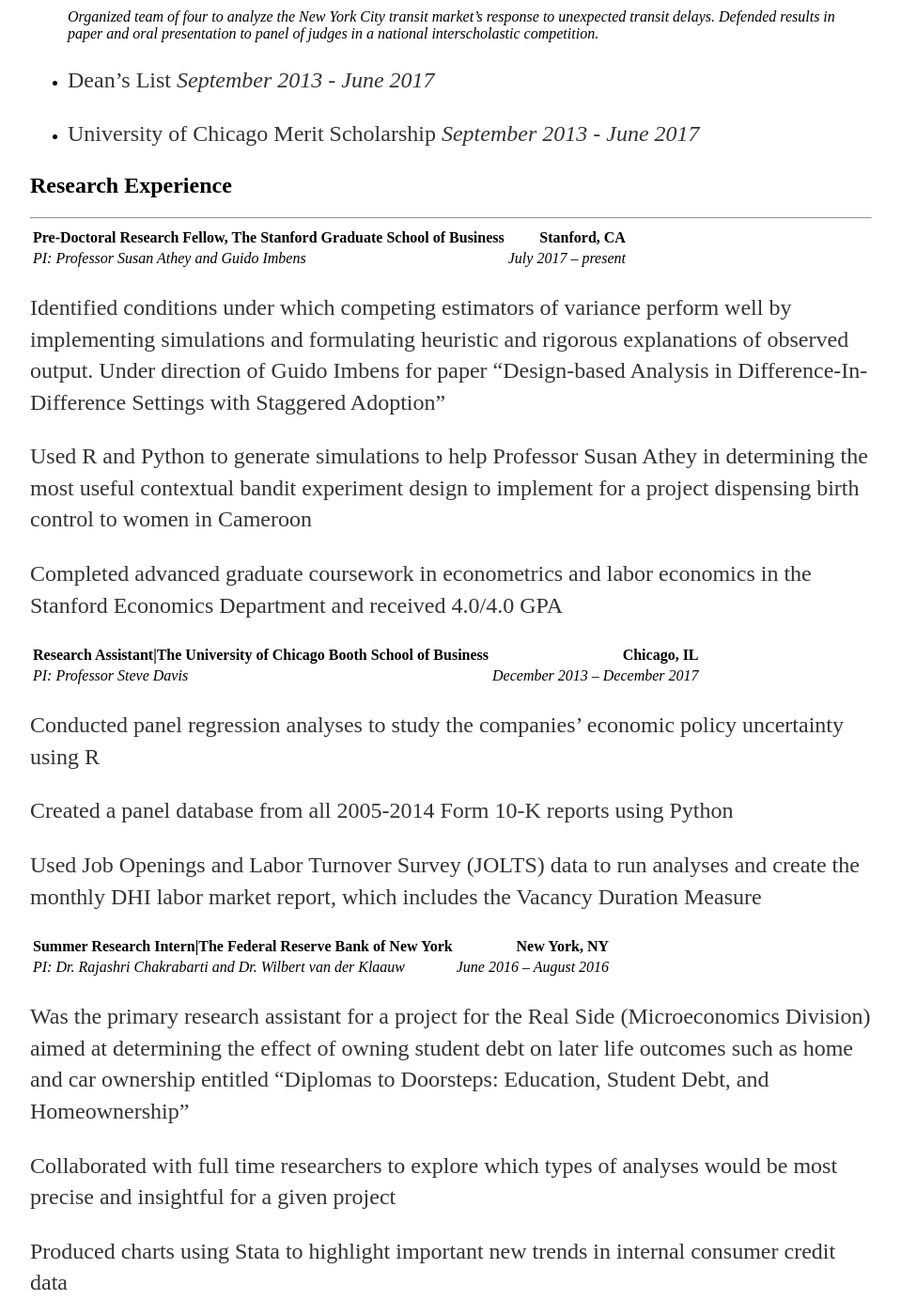
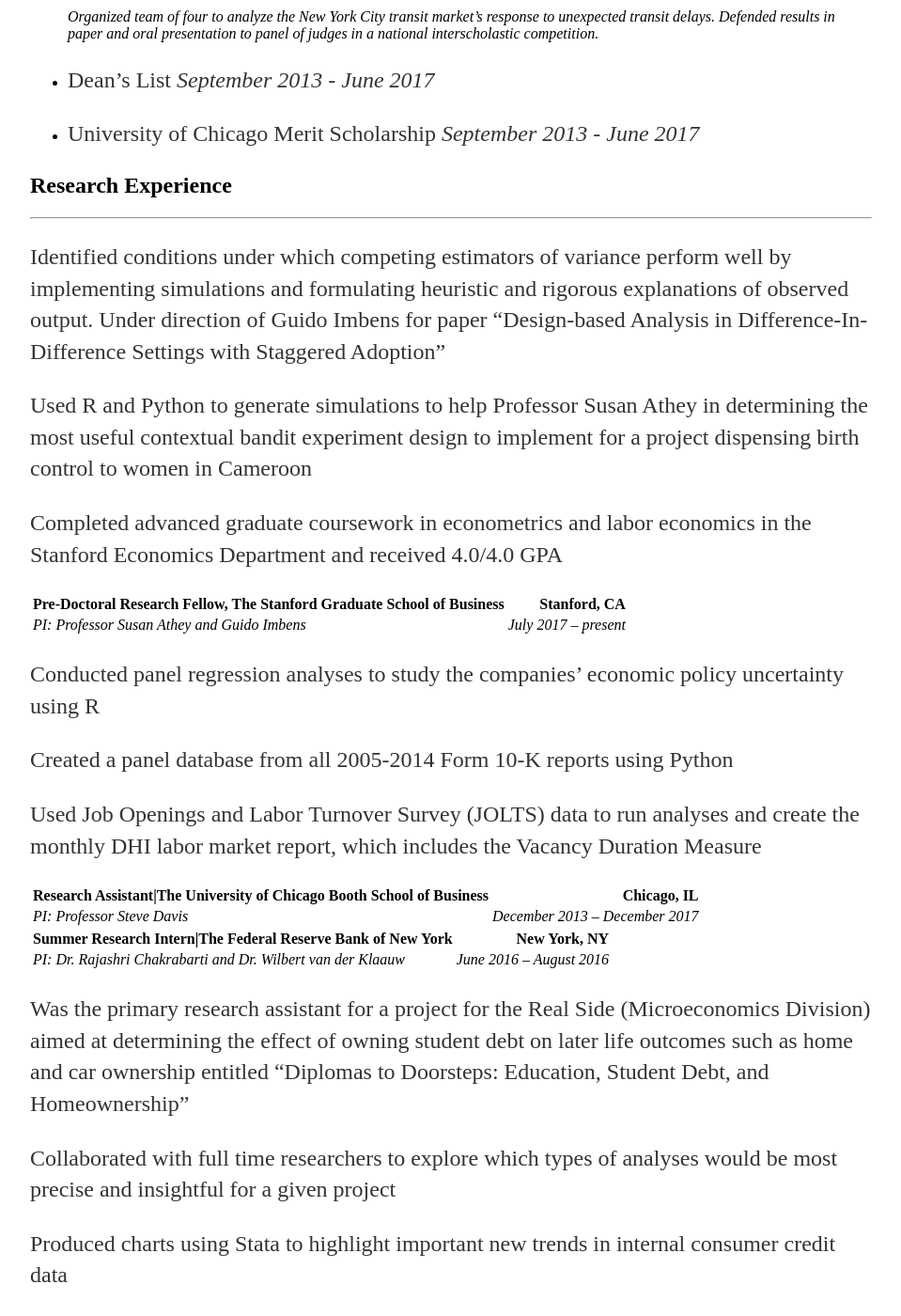
Before and after one commit to lcurrier/lcurrier.github.io, a Jekyll site: the page built from cv/index.html, in a window 1280 px wide and 1400 px high, scrolled down 739 px. Shown: the whole window at 94% size, without its empty margins (160-1119 px from the left). Built offline with Jekyll 4.4.1, drawn with Linux system fonts in a browser that asks for light colours.

Commit message:
Update index.html

```diff
--- a/cv/index.html
+++ b/cv/index.html
@@ -71,11 +71,14 @@
 <td style="text-align: left;"><em>PI: Professor Susan Athey and Guido Imbens</em></td>
 <td style="text-align: right;"><em>July 2017 – present</em></td>
 </tr>
-<table>
+</tbody>
 <tbody>
 <p>Identified conditions under which competing estimators of variance perform well by implementing simulations and formulating heuristic and rigorous explanations of observed output. Under direction of Guido Imbens for paper “Design-based Analysis in Difference-In-Difference Settings with Staggered Adoption”</p>
 <p>Used R and Python to generate simulations to help Professor Susan Athey in determining the most useful contextual bandit experiment design to implement for a project dispensing birth control to women in Cameroon</p>
 <p>Completed advanced graduate coursework in econometrics and labor economics in the Stanford Economics Department and received 4.0/4.0 GPA</p>
+</tbody>
+<tbody>
+</table>
 <table>
 <tbody>
 <tr class="odd">
@@ -87,7 +90,6 @@
 <td style="text-align: right;"><em>December 2013 – December 2017</em></td>
 </tr>
 </tbody>
-</table>
 <p>Conducted panel regression analyses to study the companies’ economic policy uncertainty using R</p>
 <p>Created a panel database from all 2005-2014 Form 10-K reports using Python</p>
 <p>Used Job Openings and Labor Turnover Survey (JOLTS) data to run analyses and create the monthly DHI labor market report, which includes the Vacancy Duration Measure</p>
```
